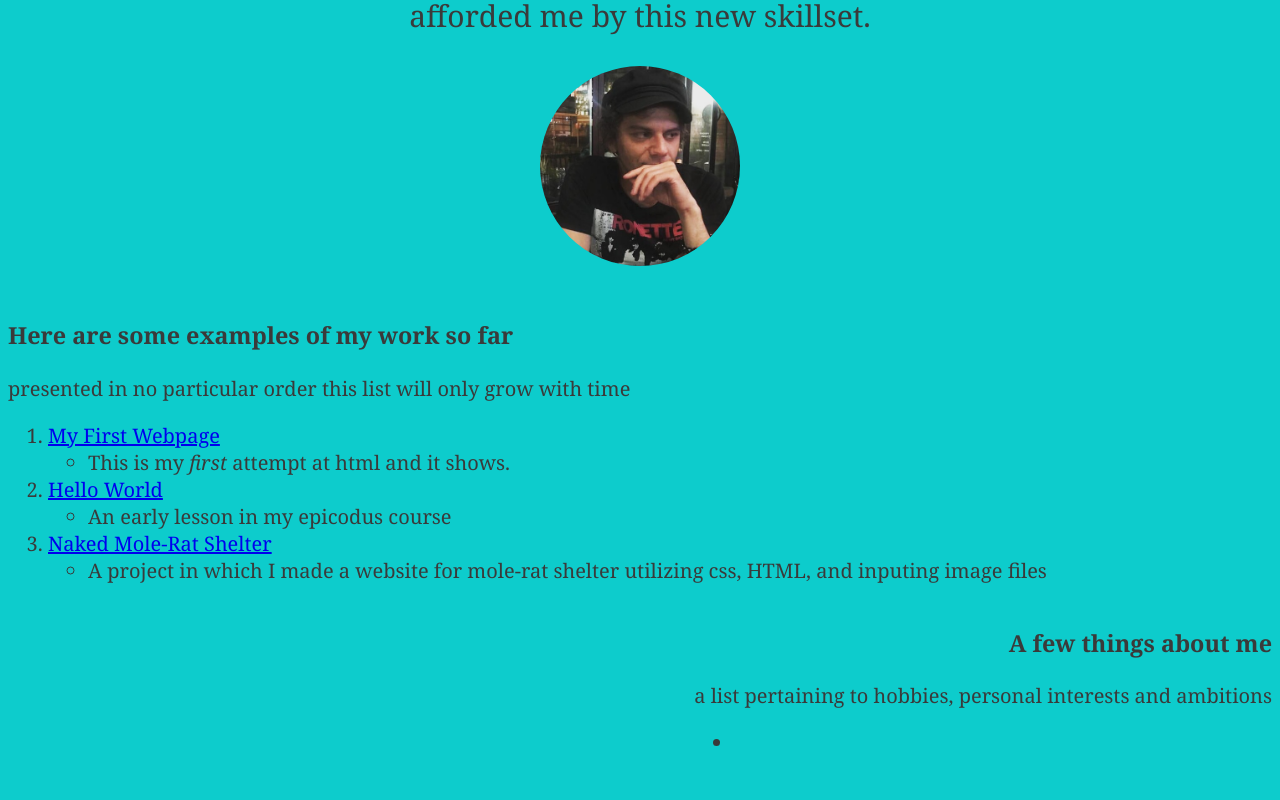
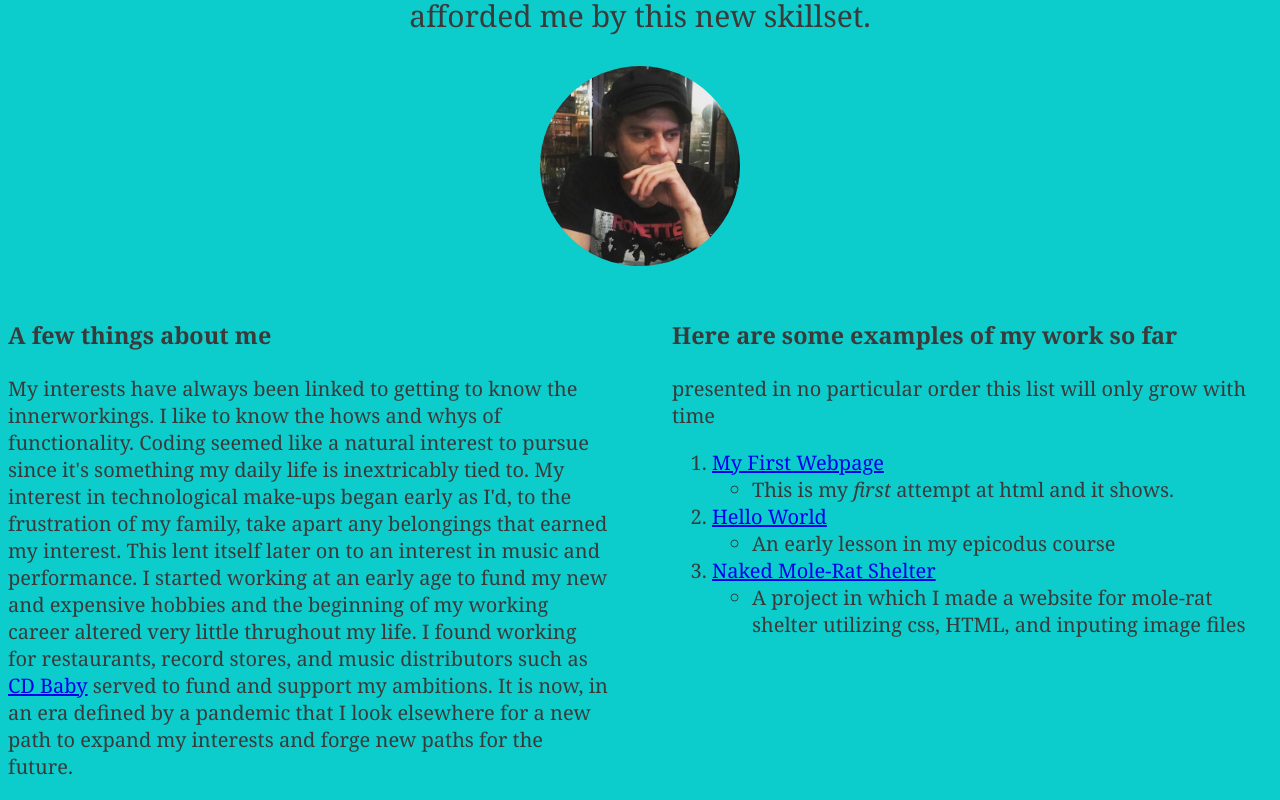
Before and after one commit to DerkLawrence/Independent-Project-Portfolio, a plain HTML site: page index.html in a window 1280 px wide. Shown: the part 758-1558 px from the top of the page. Before the commit the page ends 1534 px from the top, so only its background shows below. Drawn offline with Linux system fonts and the light colour scheme.

Commit message:
new text in column of interests and background highlighting my narcisism, swapped column positions and changed width

```diff
--- a/css/styles.css
+++ b/css/styles.css
@@ -27,13 +27,15 @@ img {
   }
 
   .p-list {
+    float: right;
+    text-align: left;
+    font-size: 20px;
+    width: 600px;
+  }
+
+  .d-list {
     float: left;
     text-align: left;
     font-size: 20px;
+    width: 600px;
   }
-
-  .d-list {
-    float: right;
-    text-align: right;
-    font-size: 20px;
-  }
--- a/index.html
+++ b/index.html
@@ -27,10 +27,7 @@
   </div>
   <div class="d-list">
   <h3>A few things about me</h3>
-  <p>a list pertaining to hobbies, personal interests and ambitions</p>
-  <ul>
-    <li></li>
-  </ul>
+  <p>My interests have always been linked to getting to know the innerworkings. I like to know the hows and whys of functionality. Coding seemed like a natural interest to pursue since it's something my daily life is inextricably tied to. My interest in technological make-ups began early as I'd, to the frustration of my family, take apart any belongings that earned my interest. This lent itself later on to an interest in music and performance. I started working at an early age to fund my new and expensive hobbies and the beginning of my working career altered very little thrughout my life. I found working for restaurants, record stores, and music distributors such as <a href="https://cdbaby.com/">CD Baby</a> served to fund and support my ambitions. It is now, in an era defined by a pandemic that I look elsewhere for a new path to expand my interests and forge new paths for the future.</p>
   </div>
 </body>
 </div>
```
